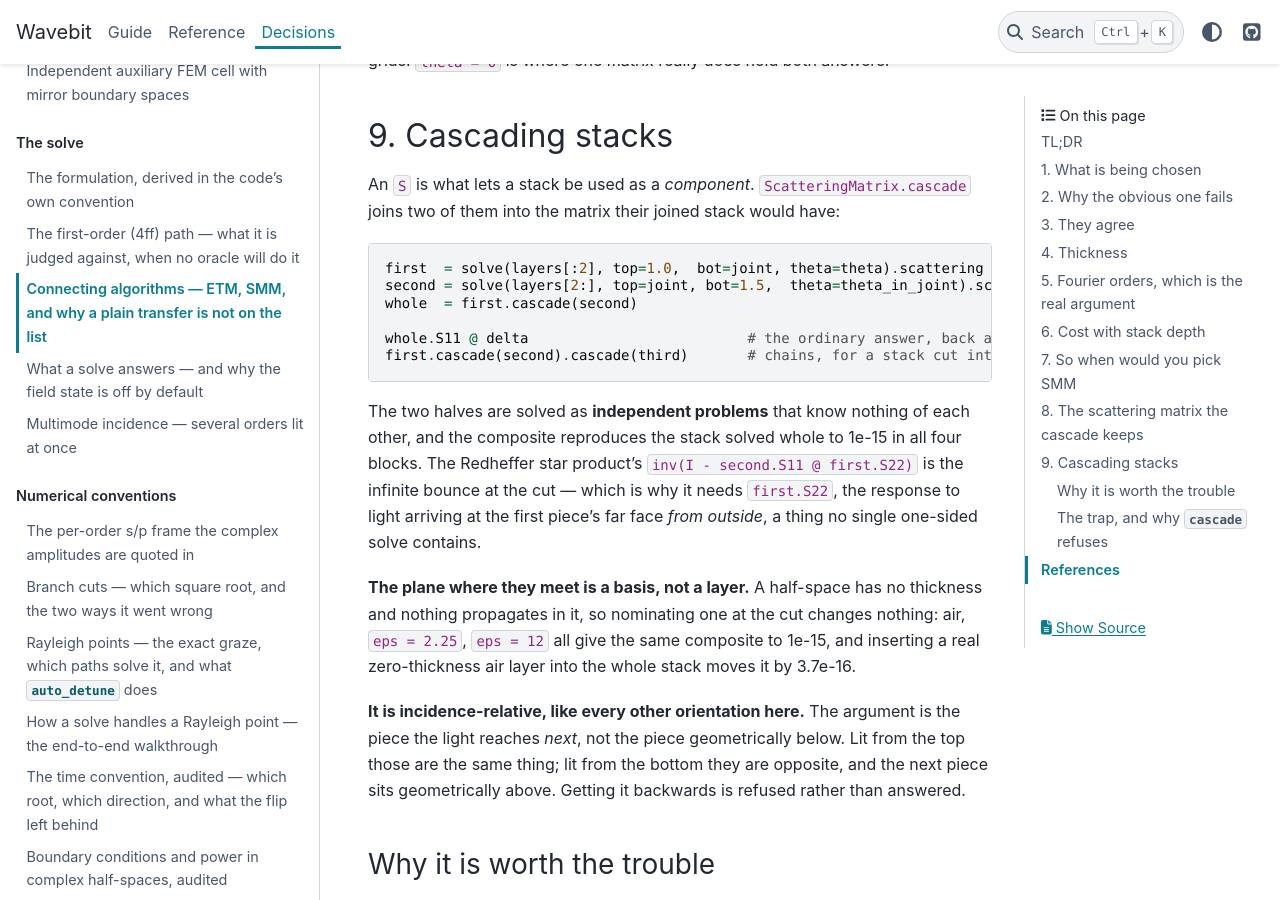
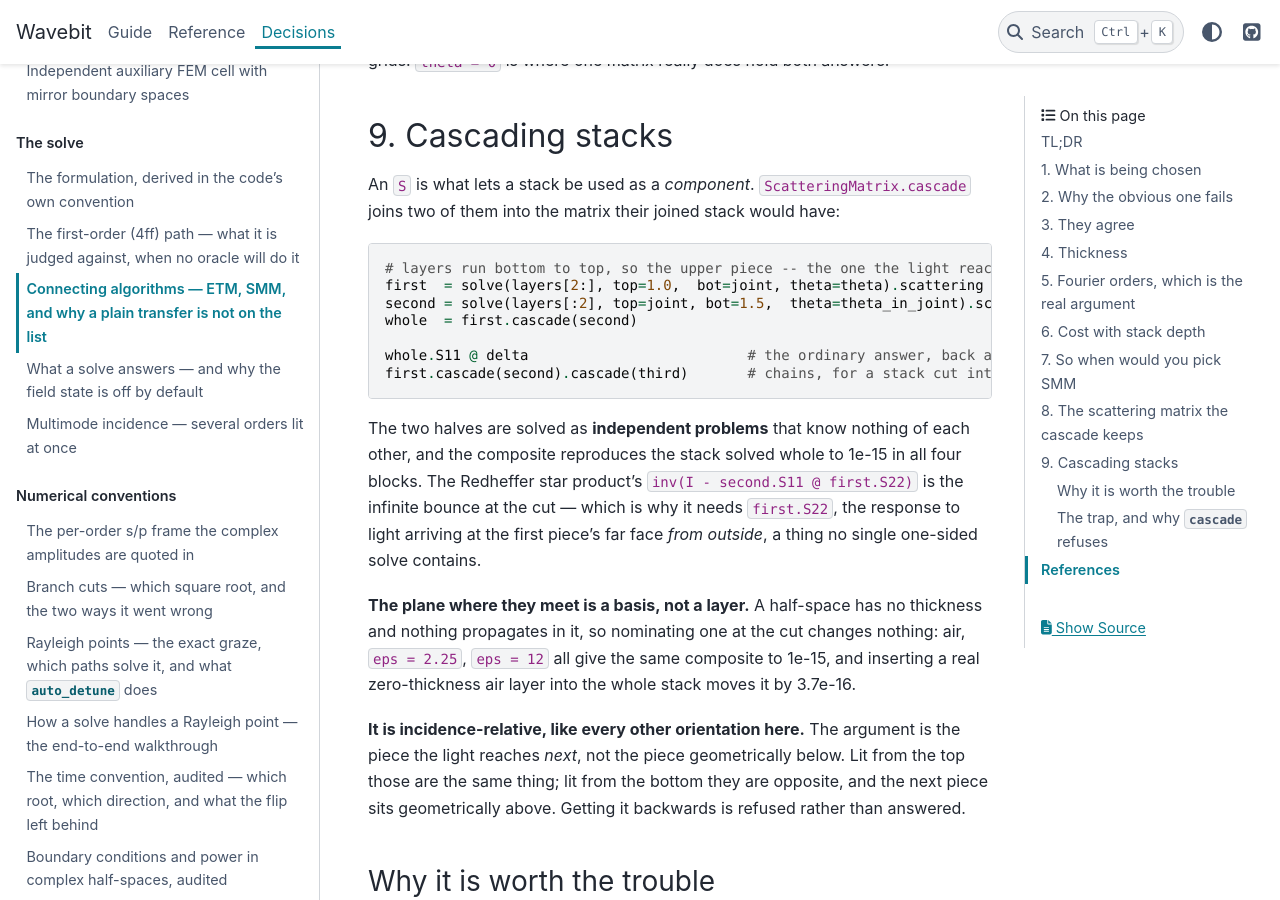
Before and after one commit to fieldalgo/wavebit, a Sphinx documentation site: the page built from docs/connecting-algorithms.md, in a window 1280 px wide and 900 px high, scrolled down 9176 px. Built offline with Sphinx 7.4.7 and the PyData theme 0.15.4, drawn with Linux system fonts in a browser that asks for light colours.

Commit message:
docs: three places still reading the stack top-down
- conventions.md said `sample_z` "is absolute from the top", a few sections below the
  paragraph that makes it a height above the bottom interface.
- formulation.md's convention table had "upward (+z) wave, Re(kz) > 0" beside "decay
  downward, Im(kz) > 0" -- ee31979 changed one row. The derivation itself is in the
  kernels' words ("superstrate", "down" = +z~); say so, and that the kernels' entry port is
  the public bottom medium, rather than rewording a checked derivation.
- connecting-algorithms.md's cascade example lit `layers[:2]` from the top. With layers
  listed bottom to top the upper piece is `layers[2:]`. (The test it describes builds its
  pieces from a top-down table reversed inside `_piece`, so it never saw the example drift.)

Co-Authored-By: Claude Opus 5.5 <noreply@anthropic.com>

````diff
--- a/docs/connecting-algorithms.md
+++ b/docs/connecting-algorithms.md
@@ -287,8 +287,9 @@ An `S` is what lets a stack be used as a *component*. `ScatteringMatrix.cascade`
 them into the matrix their joined stack would have:
 
 ```python
-first  = solve(layers[:2], top=1.0,  bot=joint, theta=theta).scattering
-second = solve(layers[2:], top=joint, bot=1.5,  theta=theta_in_joint).scattering
+# layers run bottom to top, so the upper piece -- the one the light reaches first -- is the tail
+first  = solve(layers[2:], top=1.0,  bot=joint, theta=theta).scattering
+second = solve(layers[:2], top=joint, bot=1.5,  theta=theta_in_joint).scattering
 whole  = first.cascade(second)
 
 whole.S11 @ delta                          # the ordinary answer, back again
````
Also changed, not shown: docs/conventions.md (+2 -1 lines), docs/formulation.md (+10 -1 lines).
